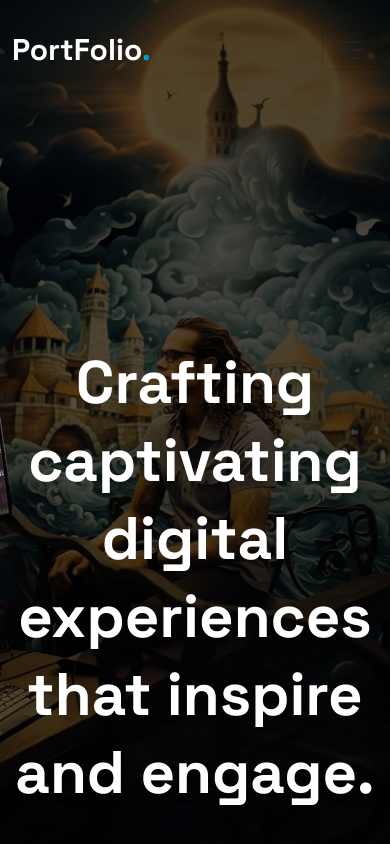
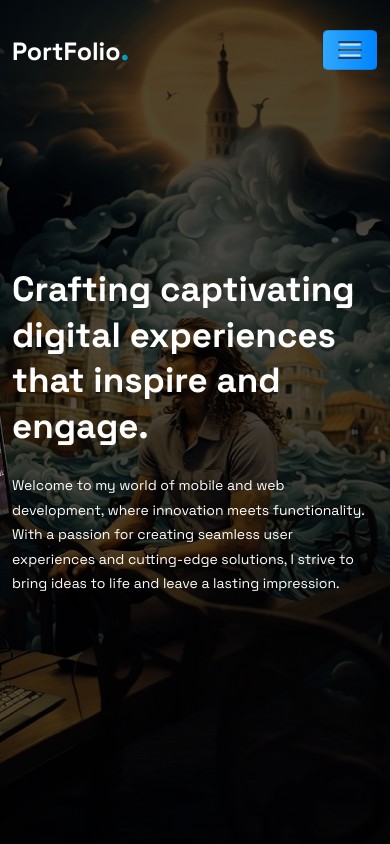
Before and after one commit to MamtazDev/ramsProtfolio, a React (Vite) app: page / in a window 390 px wide. Shown: the top 844 px of the page. Built offline with nearby package versions, Linux system fonts and the light colour scheme.

Commit message:
bannner mobile responsiveness done

```diff
--- a/src/App.css
+++ b/src/App.css
@@ -22,3 +22,10 @@ body {
 .container {
   max-width: 1170px;
 }
+
+.navbar-toggler {
+  background-image: url("../src/assets/navButton.png");
+  background-repeat: no-repeat;
+  background-size: cover;
+  background-position: center center;
+}
--- a/src/Components/Header/Header.css
+++ b/src/Components/Header/Header.css
@@ -58,3 +58,28 @@
   font-weight: 700;
   line-height: normal;
 }
+
+@media only screen and (min-width: 689px) and (max-width: 992px) {
+  .menuItems {
+    margin-left: unset;
+    display: flex;
+    gap: unset;
+  }
+  .navbar-collapse {
+    text-align: center;
+  }
+}
+
+@media only screen and (max-width: 688px) {
+  .navbar-brand {
+    font-size: 25px;
+  }
+  .menuItems {
+    margin-left: unset;
+    display: flex;
+    gap: unset;
+  }
+  .navbar-collapse {
+    text-align: center;
+  }
+}
--- a/src/Components/Home/Home.css
+++ b/src/Components/Home/Home.css
@@ -30,3 +30,20 @@
   line-height: 175%; /* 35px */
   max-width: 862px;
 }
+
+@media only screen and (min-width: 689px) and (max-width: 992px) {
+}
+
+@media only screen and (max-width: 688px) {
+  .bannerContainer h1 {
+    font-size: 35px;
+    text-align: unset;
+  }
+  .bannerContainer {
+    padding-top: 193px;
+  }
+  .bannerContainer p {
+    font-size: 14px;
+    text-align: unset;
+  }
+}
```
Also changed, not shown: src/assets/navButton.png (added).
